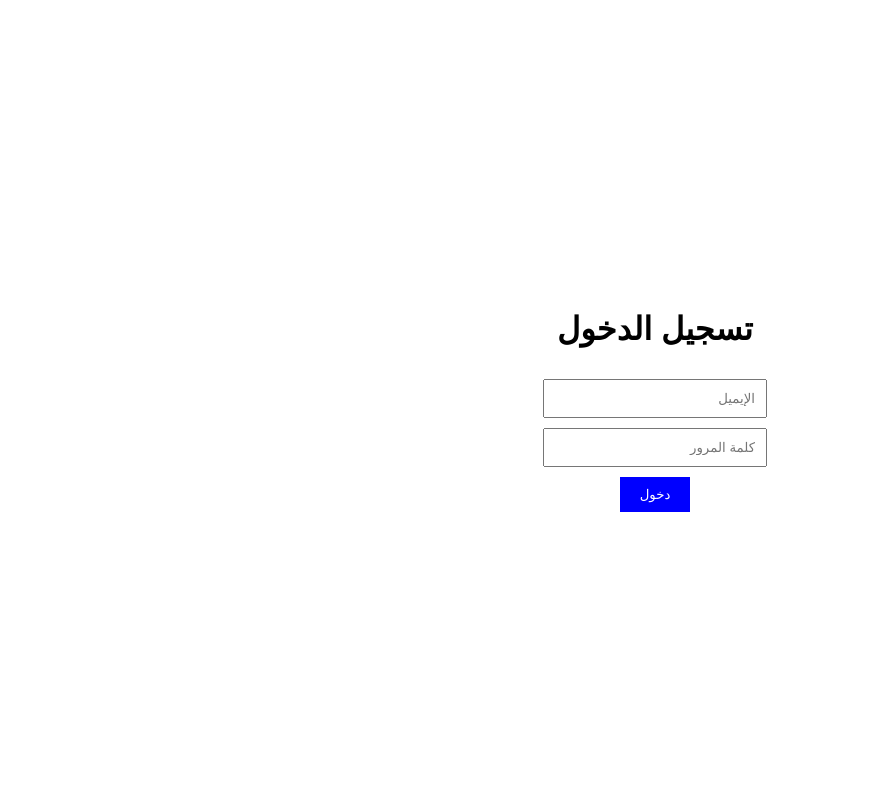
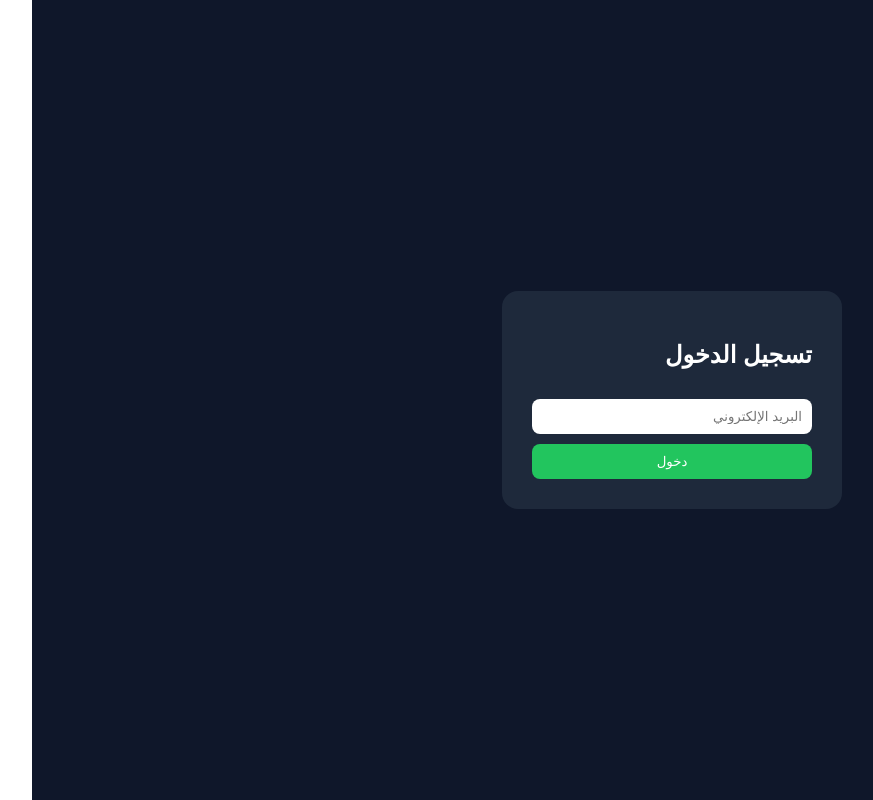
Before and after one commit to saqrnoman45-source/nexpath-platform1, a Next.js app: page /login in a window 1280 px wide. Shown: the whole page, without its empty margins (96-969 px from the left). Built offline with nearby package versions, Linux system fonts and the light colour scheme.

Commit message:
Update page.js

```diff
--- a/app/login/page.js
+++ b/app/login/page.js
@@ -6,58 +6,64 @@ import { useRouter } from "next/navigation";
 export default function Login() {
   const router = useRouter();
   const [email, setEmail] = useState("");
-  const [password, setPassword] = useState("");
 
-  const handleLogin = () => {
-    if (email && password) {
+  const login = () => {
+    if (email) {
       localStorage.setItem("user", email);
       router.push("/dashboard");
-    } else {
-      alert("اكتب البيانات أولاً 😄");
     }
   };
 
   return (
-    <div style={styles.container}>
-      <h1>تسجيل الدخول</h1>
+    <div className="container">
+      <div className="box">
+        <h2>تسجيل الدخول</h2>
 
-      <input
-        placeholder="الإيميل"
-        onChange={(e) => setEmail(e.target.value)}
-        style={styles.input}
-      />
+        <input
+          placeholder="البريد الإلكتروني"
+          onChange={(e) => setEmail(e.target.value)}
+        />
 
-      <input
-        type="password"
-        placeholder="كلمة المرور"
-        onChange={(e) => setPassword(e.target.value)}
-        style={styles.input}
-      />
+        <button onClick={login}>دخول</button>
+      </div>
 
-      <button onClick={handleLogin} style={styles.button}>
-        دخول
-      </button>
+      <style jsx>{`
+        .container {
+          height: 100vh;
+          display: flex;
+          justify-content: center;
+          align-items: center;
+          background: #0f172a;
+          font-family: Arial;
+        }
+
+        .box {
+          background: #1e293b;
+          padding: 30px;
+          border-radius: 16px;
+          display: flex;
+          flex-direction: column;
+          gap: 10px;
+          width: 280px;
+          color: white;
+        }
+
+        input {
+          padding: 10px;
+          border-radius: 8px;
+          border: none;
+          outline: none;
+        }
+
+        button {
+          padding: 10px;
+          border: none;
+          border-radius: 8px;
+          background: #22c55e;
+          color: white;
+          cursor: pointer;
+        }
+      `}</style>
     </div>
   );
 }
-
-const styles = {
-  container: {
-    height: "100vh",
-    display: "flex",
-    flexDirection: "column",
-    justifyContent: "center",
-    alignItems: "center",
-    gap: "10px"
-  },
-  input: {
-    padding: "10px",
-    width: "200px"
-  },
-  button: {
-    padding: "10px 20px",
-    background: "blue",
-    color: "white",
-    border: "none"
-  }
-};
```
